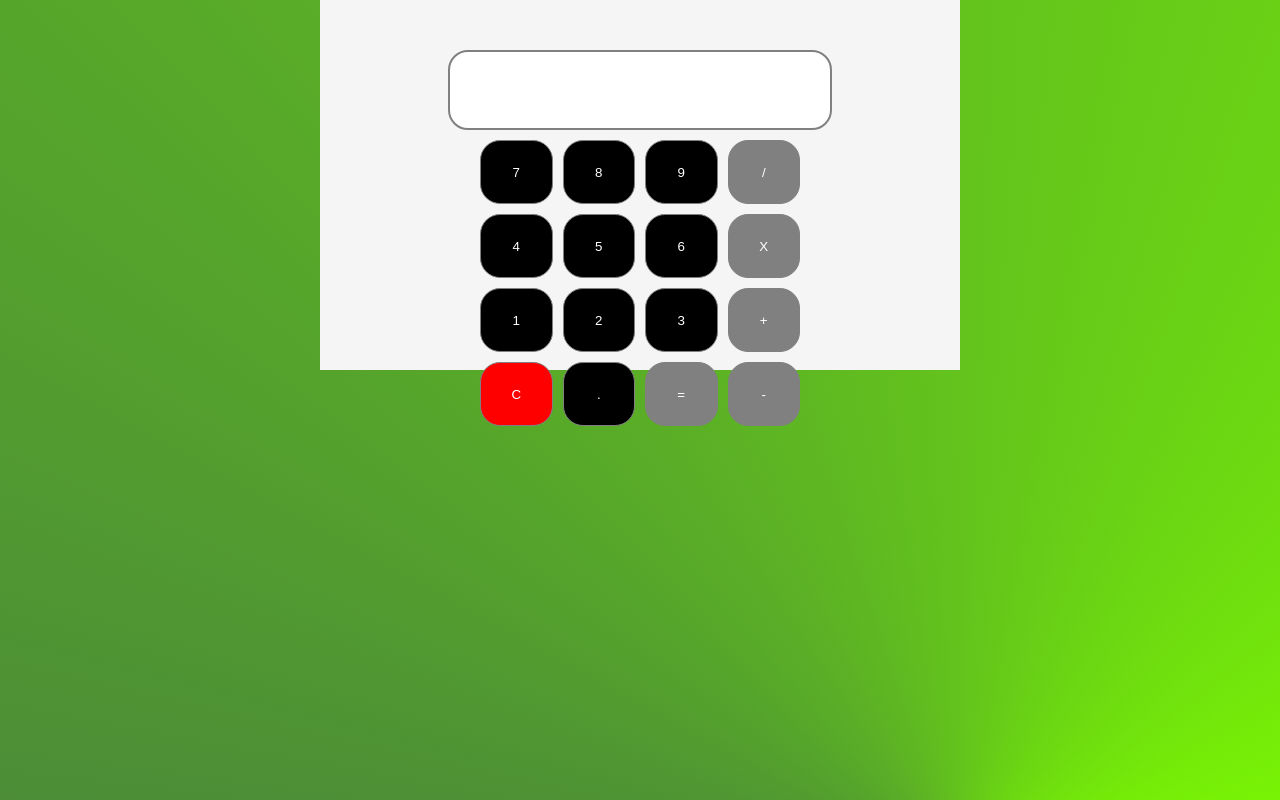
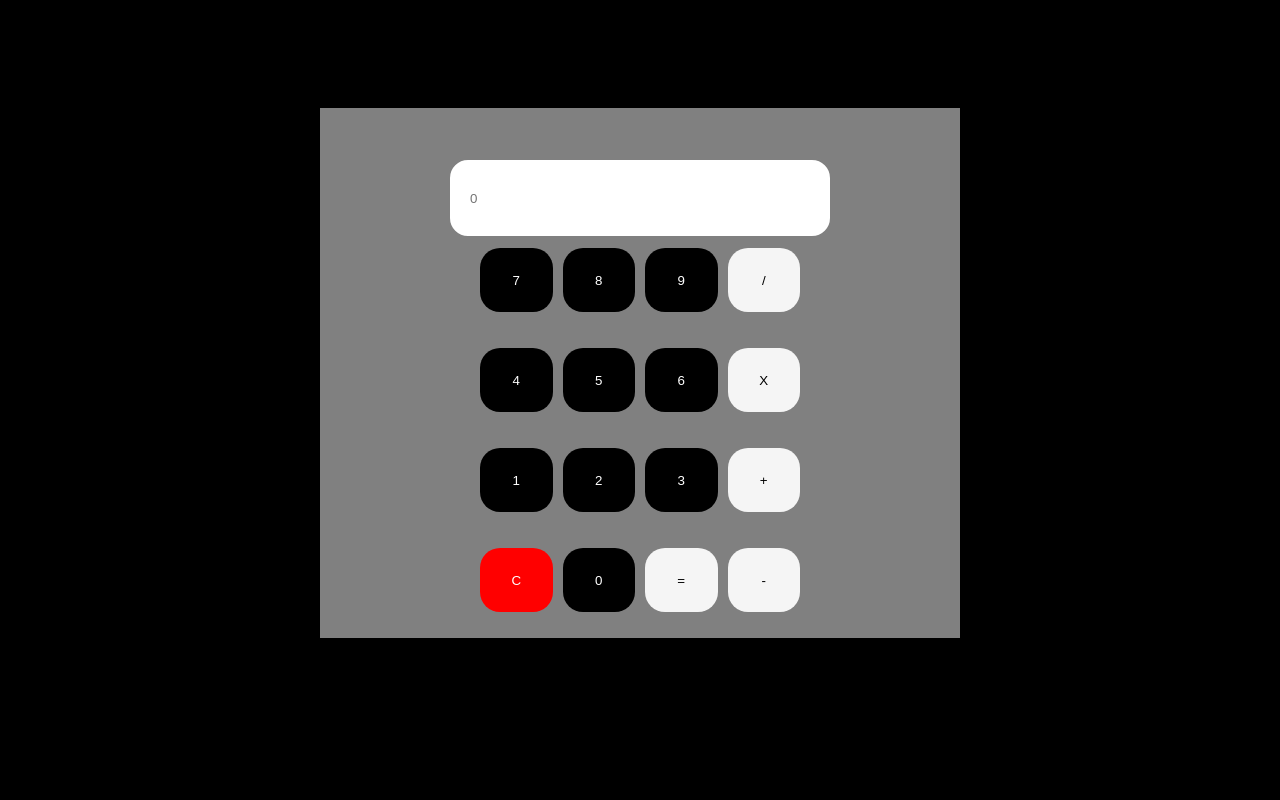
Before and after one commit to Holyboi10/Simple-Calculator, a plain HTML site: page index.html in a window 1280 px wide. Drawn offline with Linux system fonts and the light colour scheme.

Commit message:
changed the calculator interface

```diff
--- a/index.html
+++ b/index.html
@@ -6,28 +6,28 @@
     <title>Calculator</title>
     <link rel="stylesheet" href="style.css">
 </head>
-<body>
+<body><br><br><br><br><br><br>
     <div id="main">
         <div>
-            <input type="text" id="display">
+            <input type="text" id="display" placeholder="0">
         </div>
         <div id="container">
             <button onclick="btns(7)">7</button>
             <button onclick="btns(8)">8</button>
             <button onclick="btns(9)">9</button>
-            <button onclick="btns(`/`)" style="background-color: grey;">/</button>
+            <button onclick="btns(`/`)" style="background-color: whitesmoke;color: black;">/</button>
             <button onclick="btns(4)">4</button>
             <button onclick="btns(5)">5</button>
             <button onclick="btns(6)">6</button>
-            <button onclick="btns(`*`)" style="background-color: grey;">X</button>
+            <button onclick="btns(`*`)" style="background-color: whitesmoke;color: black;">X</button>
             <button onclick="btns(1)">1</button>
             <button onclick="btns(2)">2</button>
             <button onclick="btns(3)">3</button>
-            <button onclick="btns(`+`)" style="background-color: grey;">+</button>
-            <button onclick="clean()" style="background-color: red;">C</button>
-            <button onclick="btns(`.`)">.</button>
-            <button onclick="calculate(`=`)" style="background-color: grey;">=</button>
-            <button onclick="btns(`-`)" style="background-color: grey;">-</button>
+            <button onclick="btns(`+`)" style="background-color:  whitesmoke;color: black;">+</button>
+            <button onclick="clean()" style="background-color: red;color: ;">C</button>
+            <button onclick="btns(`0`)">0</button>
+            <button onclick="calculate(`=`)" style="background-color:  whitesmoke;color: black;">=</button>
+            <button onclick="btns(`-`)" style="background-color:  whitesmoke;color: black;">-</button>
 
             </div>
 
--- a/style.css
+++ b/style.css
@@ -3,7 +3,8 @@
     padding: 0;
 }
 body{
-    background-image: conic-gradient(from -270deg at 75% 110%, midnightblue, lawngreen);
+    background-color: black;
+    /* background-image: conic-gradient(from -270deg at 75% 110%, midnightblue, lawngreen); */
 }
 #container{
     /* border: 1px solid red; */
@@ -21,14 +22,15 @@ body{
 } */
 #main{
     /* border: 1px solid blue; */
+    padding-top: 100px;
     display: flex;
     align-items: center;
     flex-direction: column;
-    height: 40vh;
+    height: 60vh;
     padding-top: 50px;
     width: 50%;
     margin: auto;
-    background-color: whitesmoke;
+    background-color: gray;
 }
 input{
     width: 30vw;
@@ -42,7 +44,8 @@ button{
     height: 8vh;
     background-color: black;
     color: white;
-    border: 1px solid gray;
+    /* border: 1px solid gray; */
+    border: none;
 
 }
 @media (max-width:768px){
```
